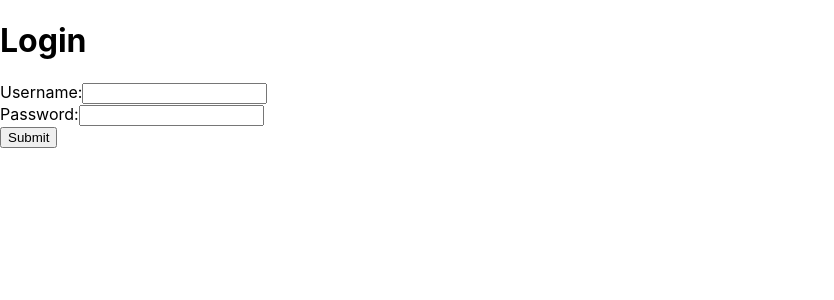
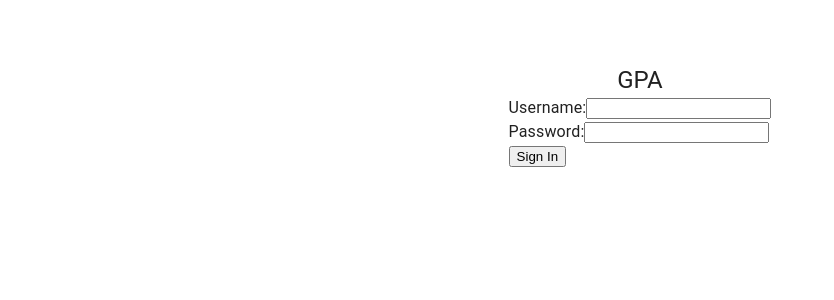
Before and after one commit to bkyappworks/accountingapp, a React (Create React App) app in the folder my-react-app/: page /login in a window 1280 px wide. Shown: the top 300 px of the page, without its empty margins (0-834 px from the left). Built offline with nearby package versions, Linux system fonts and the light colour scheme.

Commit message:
test UI elements

```diff
--- a/my-react-app/src/Login.js
+++ b/my-react-app/src/Login.js
@@ -1,7 +1,12 @@
 import React, { useState } from 'react';
 import Account from './Account';
+import CssBaseline from '@mui/material/CssBaseline';
+import { createTheme, ThemeProvider } from '@mui/material/styles';
+import Container from '@mui/material/Container';
+import Box from '@mui/material/Box';
+import Typography from '@mui/material/Typography';
 
-
+const theme = createTheme();
 const Login = () => {
   const [formData, setFormData] = useState({ username: '', password: '' });
   const [apiData, setApiData] = useState(null);
@@ -34,8 +39,21 @@ const Login = () => {
   }
 
   return (
+    <ThemeProvider theme={theme}>
+      <Container component="main" maxWidth="xs">
+      <CssBaseline />
+        <Box
+            sx={{
+              marginTop: 8,
+              display: 'flex',
+              flexDirection: 'column',
+              alignItems: 'center',
+            }}
+        >
+        <Typography component="h1" variant="h5">
+          GPA
+        </Typography>
         <div>
-      <h1>Login </h1>
           <form onSubmit={handleSubmit}>
             <div>
               <label htmlFor="username">Username:</label>
@@ -45,9 +63,13 @@ const Login = () => {
               <label htmlFor="password">Password:</label>
               <input type="password" id="password" name="password" value={formData.password} onChange={handleInputChange} />
             </div>
-        <button type="submit">Submit</button>
+
+            <button type="submit">Sign In</button>
           </form>
         </div>
+        </Box>
+      </Container>
+    </ThemeProvider>
   );
 };
 
```
Lines whose indentation alone changed are shown as unchanged.
